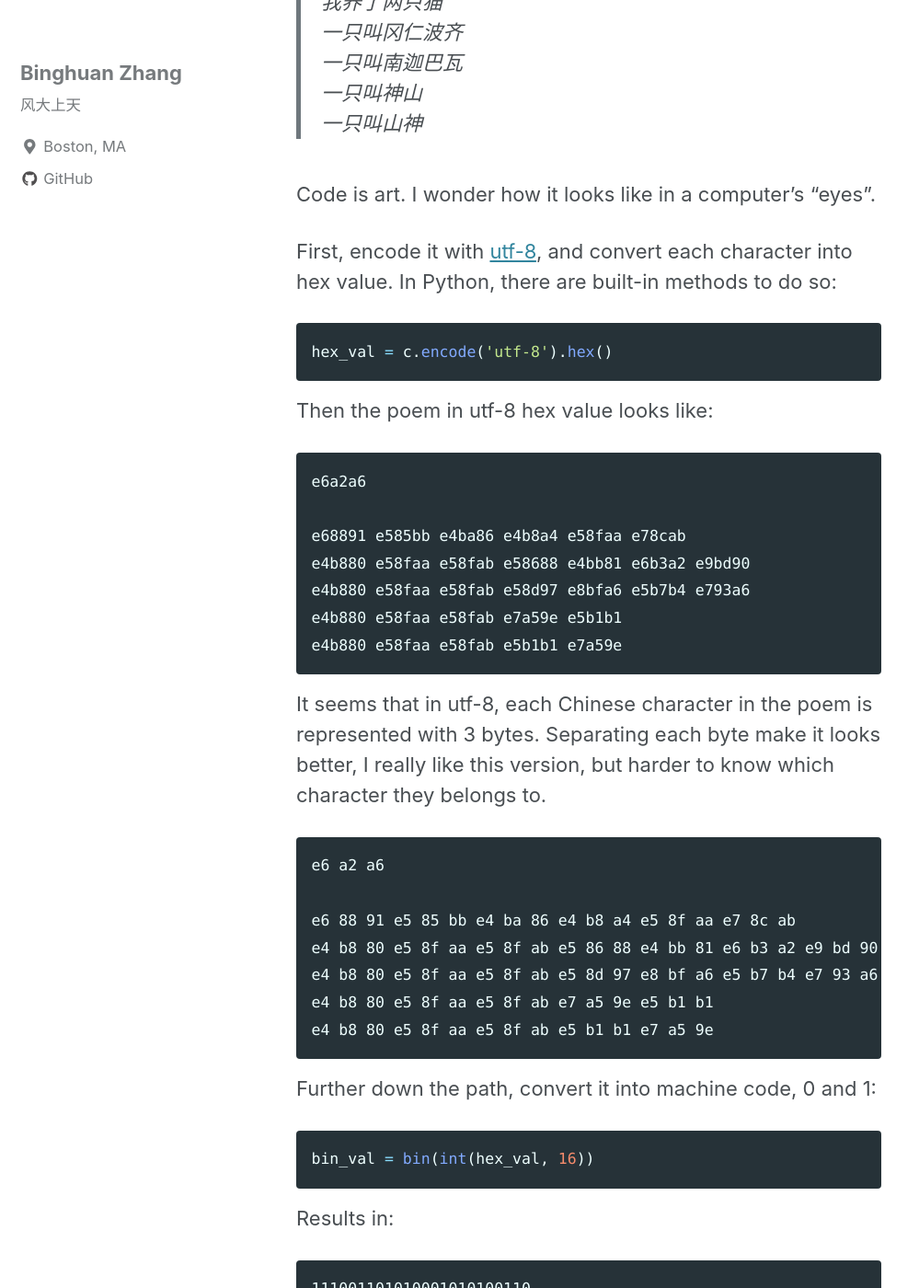
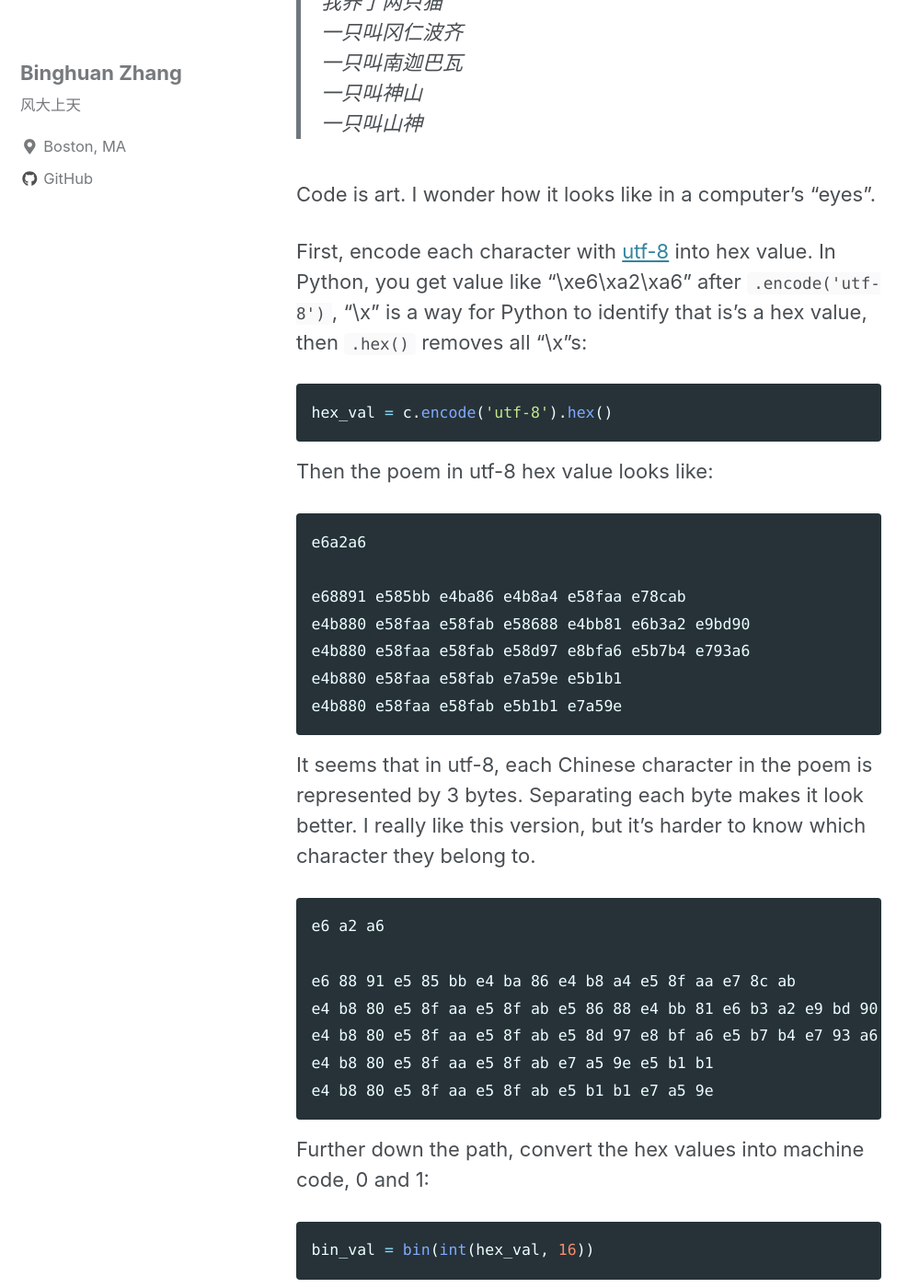
Before and after one commit to estepona/estepona.github.io, a Jekyll site: the page built from _posts/2019-01-27-a-poem-in-machine-code.md, in a window 1280 px wide and 1400 px high, scrolled down 353 px. Shown: the whole window at 92% size, without its empty margins (0-999 px from the left). Built offline with Jekyll 4.4.1, drawn with Linux system fonts in a browser that asks for light colours; cached includes are drawn as plain includes; nearby versions of some CDN libraries; some of the changed text lies outside the part shown.

Commit message:
modify post "a poem in machine code"

````diff
--- a/_posts/2019-01-27-a-poem-in-machine-code.md
+++ b/_posts/2019-01-27-a-poem-in-machine-code.md
@@ -16,7 +16,7 @@ I write poems. I wrote this poem in 2016.
 
 Code is art. I wonder how it looks like in a computer's "eyes".
 
-First, encode it with [utf-8](https://en.wikipedia.org/wiki/UTF-8), and convert each character into hex value. In Python, there are built-in methods to do so:
+First, encode each character with [utf-8](https://en.wikipedia.org/wiki/UTF-8) into hex value. In Python, you get value like "\xe6\xa2\xa6" after `.encode('utf-8')`, "\x" is a way for Python to identify that is's a hex value, then `.hex()` removes all "\x"s:
 ```python
 hex_val = c.encode('utf-8').hex()
 ```
@@ -32,7 +32,7 @@ e4b880 e58faa e58fab e7a59e e5b1b1
 e4b880 e58faa e58fab e5b1b1 e7a59e
 ```
 
-It seems that in utf-8, each Chinese character in the poem is represented with 3 bytes. Separating each byte make it looks better, I really like this version, but harder to know which character they belongs to.
+It seems that in utf-8, each Chinese character in the poem is represented by 3 bytes. Separating each byte makes it look better. I really like this version, but it's harder to know which character they belong to.
 ```
 e6 a2 a6
 
@@ -43,12 +43,12 @@ e4 b8 80 e5 8f aa e5 8f ab e7 a5 9e e5 b1 b1
 e4 b8 80 e5 8f aa e5 8f ab e5 b1 b1 e7 a5 9e
 ```
 
-Further down the path, convert it into machine code, 0 and 1:
+Further down the path, convert the hex values into machine code, 0 and 1:
 ```python
 bin_val = bin(int(hex_val, 16))
 ```
 
-Results in:
+Result:
 ```
 111001101010001010100110
 
@@ -74,4 +74,4 @@ Again, separate each byte:
 
 Now, there is really no way I can tell what they represent, that I wrote it, and that after I post it to the Internet this is what's actually stored! I do think it's beautiful. And so I heard that researchers and software engineers in the early days actually do things this way. What a time.
 
-I also tried encode it with encodings other than utf-8. For Chinese characters, it is in fact more efficient to use encodings like [gb2313](https://en.wikipedia.org/wiki/GB_2312), which uses only 2 bytes for each character, saving 1 more byte for each character. But for the purpose of this post, it works in similar ways.
+I also tried to encode it with encodings other than utf-8. For Chinese characters, it is in fact more efficient to use encodings like [gb2313](https://en.wikipedia.org/wiki/GB_2312), which uses only 2 bytes for each character, saving 1/3 more space compared to utf-8. But for the purpose of this post, you get the idea.
````
Also changed, not shown: other parts of _posts/2019-01-27-a-poem-in-machine-code.md (+1 -1 lines).
